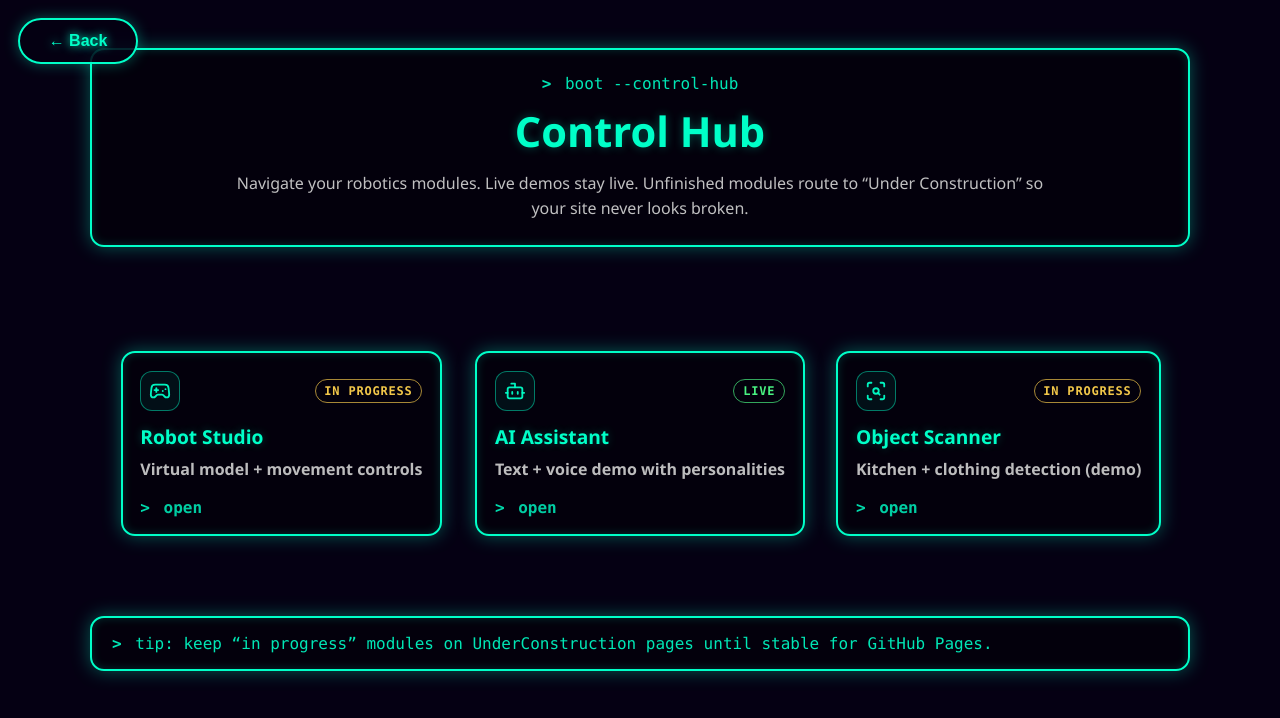
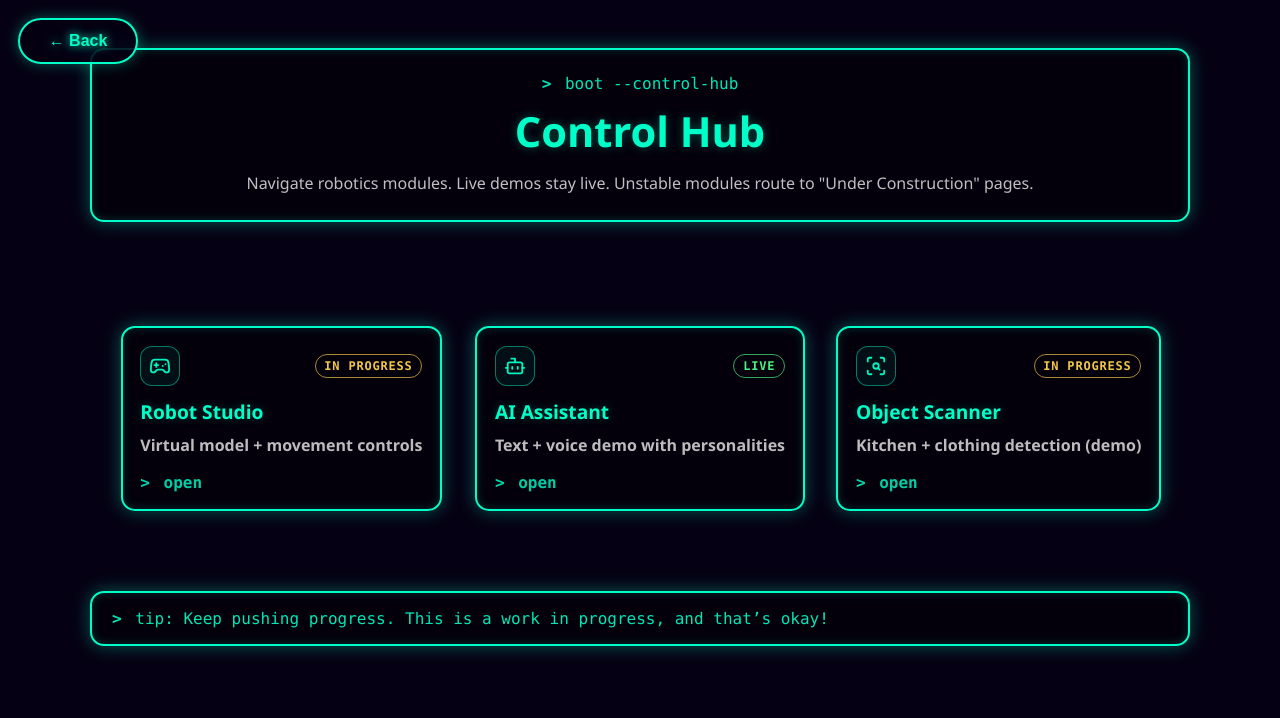
Before and after one commit to Robotech83/Robotics_Portfolio, a React (Vite) app: page /control-hub in a window 1280 px wide. Shown: the top 718 px of the page. Built offline with nearby package versions, Linux system fonts and the light colour scheme; no server answers.

Commit message:
Removed Dead scripts and updated control hub.

```diff
--- a/src/pages/ControlHub.tsx
+++ b/src/pages/ControlHub.tsx
@@ -17,12 +17,13 @@ export default function ControlHub() {
 
       <HubHeader
         title="Control Hub"
-        subtitle='Navigate your robotics modules. Live demos stay live. Unfinished modules route to “Under Construction” so your site never looks broken.'
+        subtitle='Navigate robotics modules. Live demos stay live.
+        Unstable modules route to "Under Construction" pages.'
       />
 
       <ModuleGrid modules={hubModules} />
 
-      <HubFooter tip='tip: keep “in progress” modules on UnderConstruction pages until stable for GitHub Pages.' />
+      <HubFooter tip='tip: Keep pushing progress. This is a work in progress, and that’s okay!' />
     </div>
   );
 }
```
Also changed, not shown: src/pages/dashboard/ServoPage.tsx (deleted, +0 -8 lines), src/pages/dashboard/VisionPage.tsx (deleted, +0 -8 lines), src/pages/dashboard/VoicePage.tsx (deleted, +0 -8 lines).
